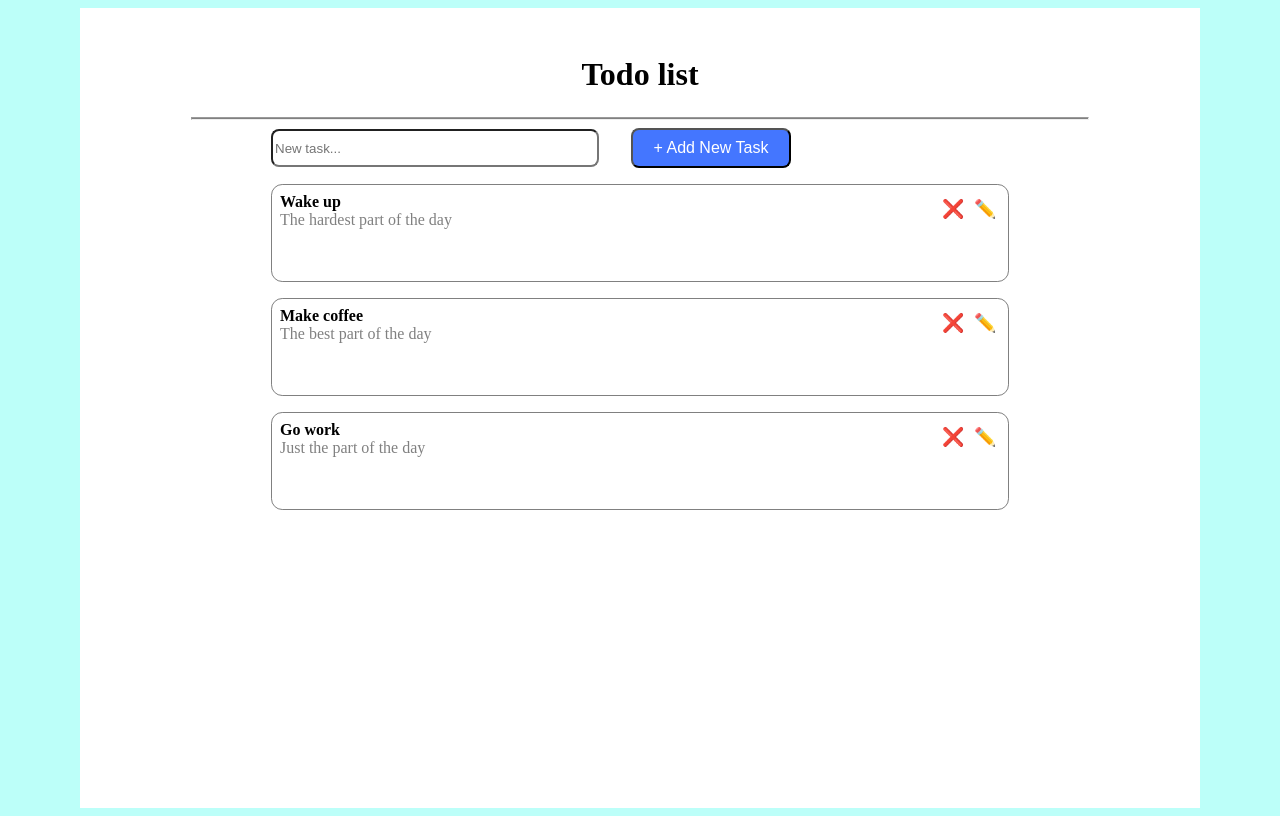
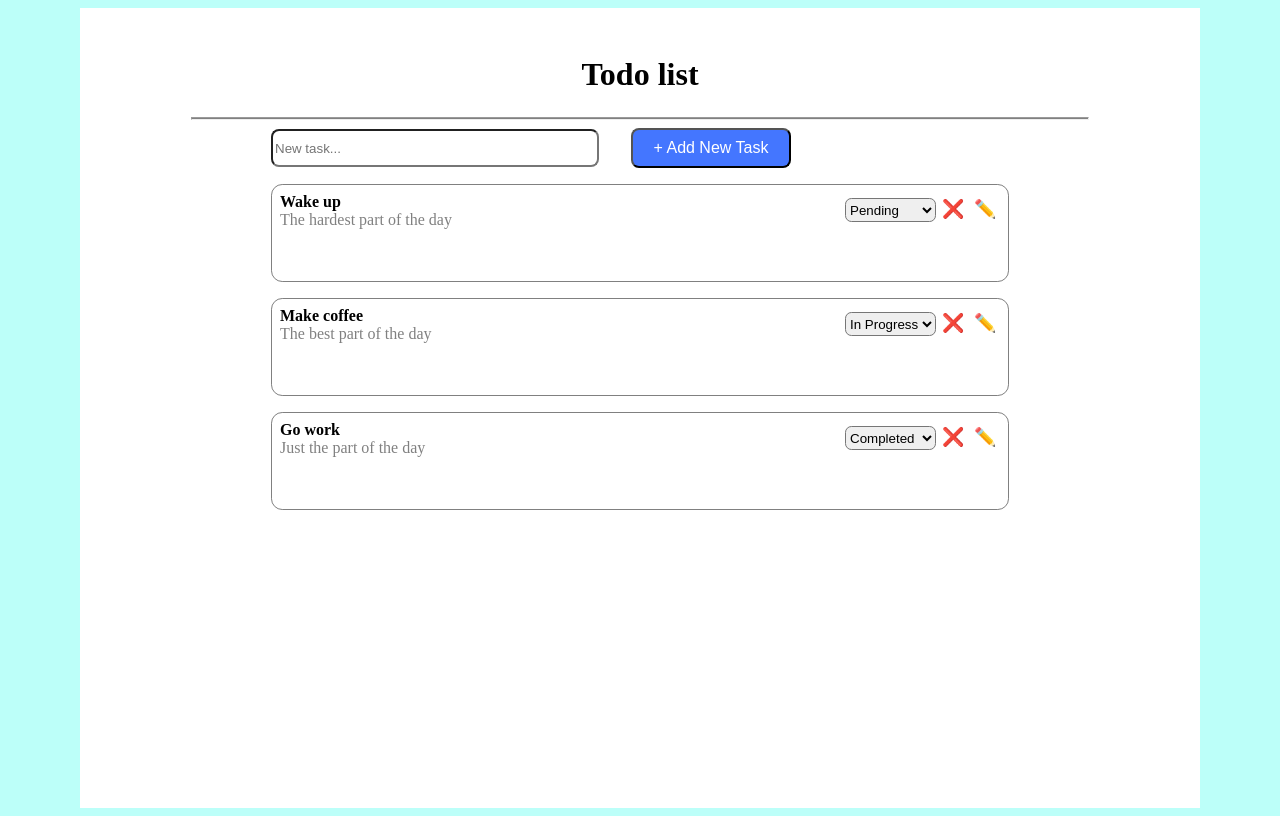
Before and after one commit to IceStorman/ToDoList.Client, a React (Vite) app: page / in a window 1280 px wide. Built offline with nearby package versions, Linux system fonts and the light colour scheme.

Commit message:
Added ability to change task statuses

```diff
--- a/src/components/TodoItem.tsx
+++ b/src/components/TodoItem.tsx
@@ -1,7 +1,7 @@
-import {TodoTask} from "../types/todoTypes";
-import {deleteTodo} from "../mock/api.ts";
+import {TodoStatus, TodoTask} from "../types/todoTypes";
+import {deleteTodo, updateTodoStatus} from "../mock/api.ts";
 import "../styles/TodoItem.scss"
-import {Dispatch, SetStateAction} from "react";
+import {ChangeEvent, Dispatch, SetStateAction, useState} from "react";
 
 export default function TodoItem({ task, setTodos }: {task: TodoTask, setTodos: Dispatch<SetStateAction<TodoTask[]>>}) {
     const onDelete = async (taskToDelete: TodoTask) => {
@@ -12,6 +12,15 @@ export default function TodoItem({ task, setTodos }: {task: TodoTask, setTodos:
 
     const onEditRequested = () => {};
 
+    const [status, setStatus] = useState<TodoStatus>(task.status);
+
+    const onTaskStatusUpdated = async (e: ChangeEvent<HTMLSelectElement>) => {
+        const newStatus = await updateTodoStatus(task.id, e.target.value as TodoStatus);
+        if (newStatus) {
+            setStatus(newStatus);
+        }
+    }
+
     return (
         <div className="todoItem">
             <div className="todoText">
@@ -19,6 +28,14 @@ export default function TodoItem({ task, setTodos }: {task: TodoTask, setTodos:
                 <p>{task.description}</p>
             </div>
             <div className="interactButtons">
+                <select
+                    value={status}
+                    onChange={(e) => onTaskStatusUpdated(e)}
+                >
+                    {Object.values(TodoStatus).map((status) => (
+                        <option key={status} value={status}>{status}</option>
+                    ))}
+                </select>
                 <button onClick={() => onDelete(task)} className="manipulateTaskButton">
                     ❌
                 </button>
--- a/src/mock/api.ts
+++ b/src/mock/api.ts
@@ -36,12 +36,14 @@ export const deleteTodo = (taskToDelete: TodoTask): Promise<TodoTask[]> => {
     });
 };
 
-export const updateTodoStatus = (id: number, newStatus: TodoStatus): Promise<TodoTask | undefined> => {
+export const updateTodoStatus = (id: number, newStatus: TodoStatus): Promise<TodoStatus | undefined> => {
     return new Promise((resolve) => {
         setTimeout(() => {
             const todo = todos.find((t) => t.id === id);
-            if (todo) todo.status = newStatus;
-            resolve(todo);
+            if (todo) {
+                todo.status = newStatus;
+            }
+            resolve(todo ? todo.status : undefined);
         }, 200);
     });
 };
--- a/src/styles/TodoItem.scss
+++ b/src/styles/TodoItem.scss
@@ -35,6 +35,7 @@ h4{
   word-wrap: break-word;
 }
 
-.interactButtons{
-
+select{
+  height: 1.5rem;
+  border-radius: 0.4rem;
 }
```
Also changed, not shown: src/components/editTaskMenu.tsx (added).
